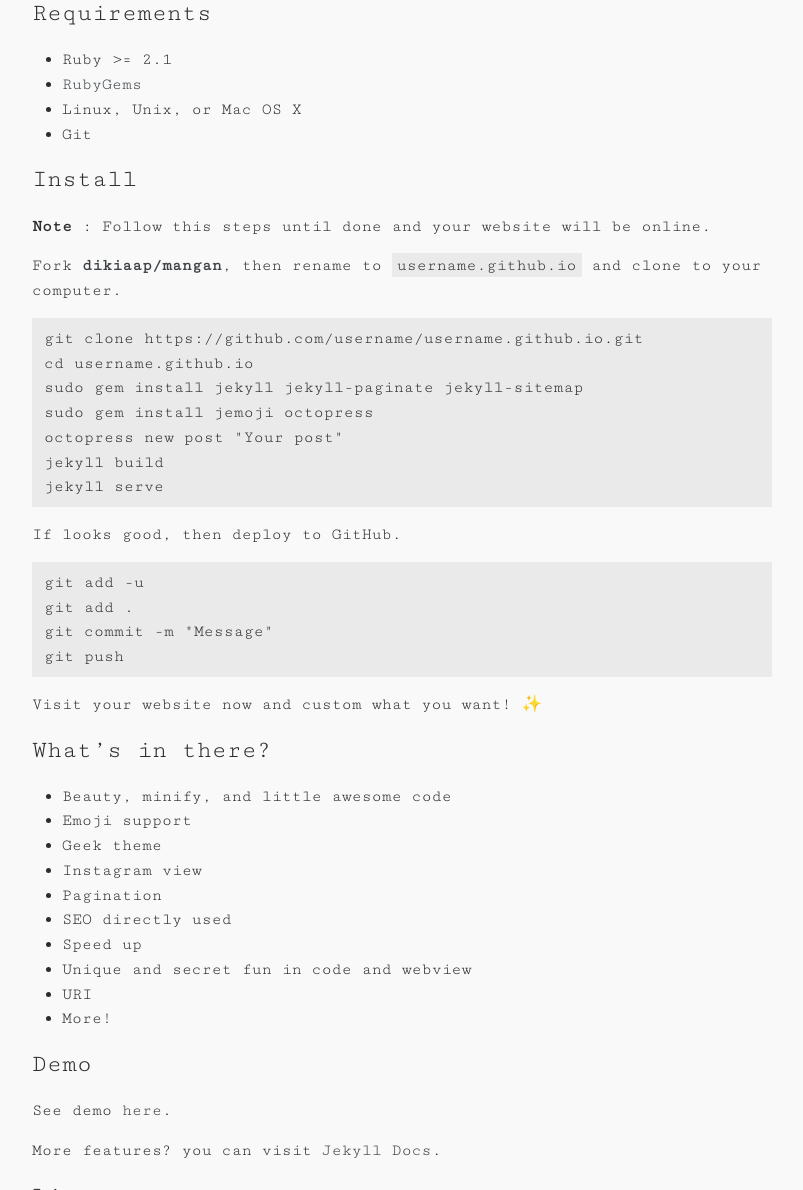
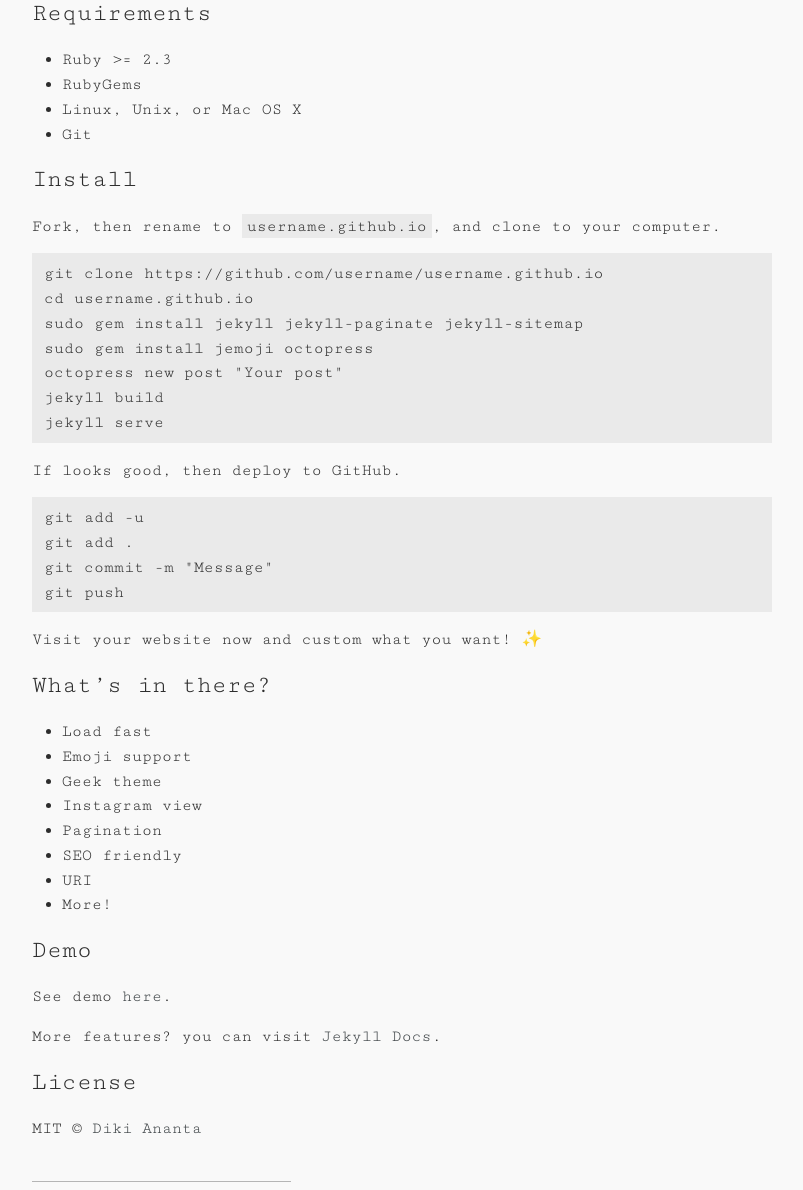
Before and after one commit to dikiaap/mangan, a Jekyll site: the page built from _posts/2017-03-10-installation-mangan-jekyll-theme.md, in a window 1280 px wide and 1400 px high, scrolled down 485 px. Shown: the part 210-1400 px from the top of the window, without its empty margins (238-1041 px from the left). Built offline with Jekyll 4.4.1, drawn with Linux system fonts in a browser that asks for light colours; emoji names are drawn with the system emoji font; some web fonts are replaced.

Commit message:
Update posts

````diff
--- a/_posts/2017-03-10-installation-mangan-jekyll-theme.md
+++ b/_posts/2017-03-10-installation-mangan-jekyll-theme.md
@@ -9,25 +9,23 @@
 ---
 # Mangan
 
-[![Build Status](https://img.shields.io/travis/dikiaap/mangan/master.svg?style=flat-square)](https://travis-ci.org/dikiaap/mangan)
-[![License](https://img.shields.io/badge/license-MIT-blue.svg?style=flat-square)](https://github.com/dikiaap/mangan)
+[![Build Status](https://img.shields.io/travis/com/dikiaap/mangan/master.svg?style=flat-square&logo=travis)](https://travis-ci.com/dikiaap/mangan)
+[![License](https://img.shields.io/badge/license-MIT-blue.svg?style=flat-square)](./LICENSE)
 
-![image](https://i.imgur.com/dgzKZlq.png)
+![Mangan Jekyll Theme](https://files.dikiaap.id/img/open-source/mangan_preview.png)
 
 ## Requirements
-- Ruby >= 2.1
-- [RubyGems](https://rubygems.org/pages/download)
+- Ruby >= 2.3
+- RubyGems
 - Linux, Unix, or Mac OS X
 - Git
 
 ## Install
 
-**Note** : Follow this steps until done and your website will be online.
-
-Fork [**dikiaap/mangan**](https://github.com/dikiaap/mangan), then rename to `username.github.io` and clone to your computer.
+Fork, then rename to `username.github.io`, and clone to your computer.
 
 ```shell
-git clone https://github.com/username/username.github.io.git
+git clone https://github.com/username/username.github.io
 cd username.github.io
 sudo gem install jekyll jekyll-paginate jekyll-sitemap
 sudo gem install jemoji octopress
@@ -49,14 +47,12 @@
 
 ## What's in there?
 
- * Beauty, minify, and little awesome code
+ * Load fast
  * Emoji support
  * Geek theme
  * Instagram view
  * Pagination
- * SEO directly used
- * Speed up
- * Unique and secret fun in code and webview
+ * SEO friendly
  * URI
  * More!
 
@@ -64,7 +60,7 @@
 
 See demo [here](https://mangan.dikiaap.id).
 
-More features? you can visit [Jekyll Docs](https://jekyllrb.com/docs/home/).
+More features? you can visit [Jekyll Docs](https://jekyllrb.com/docs/).
 
 ## License
 
````
Also changed, not shown: _posts/2016-05-05-welcome.md (+1 -1 lines).
